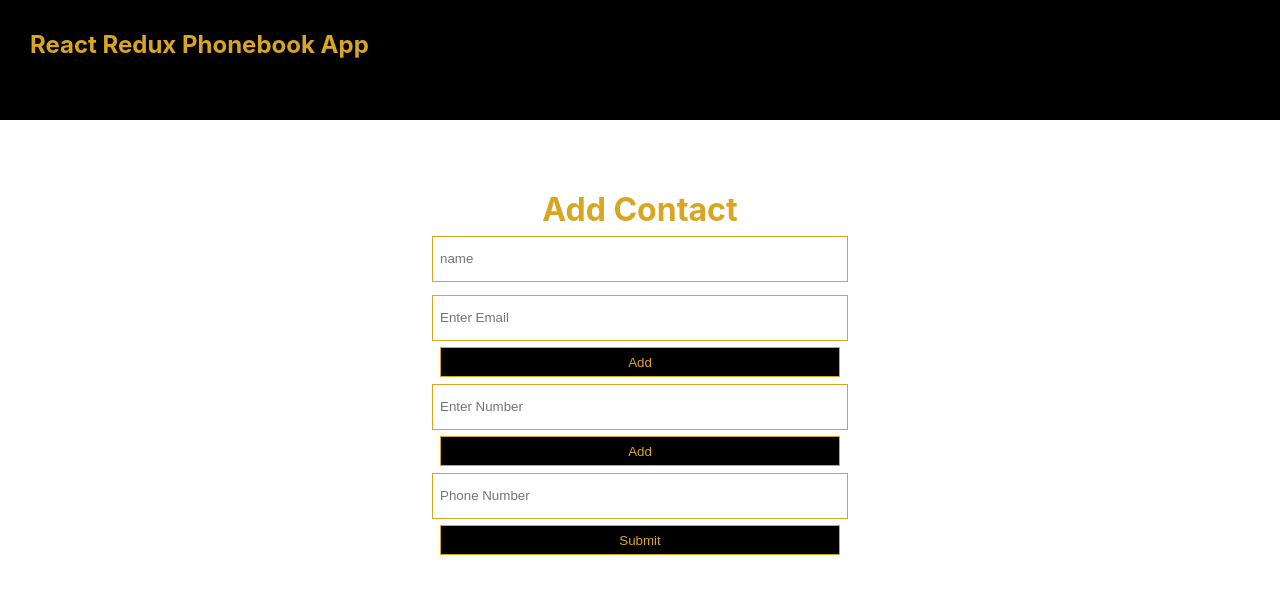
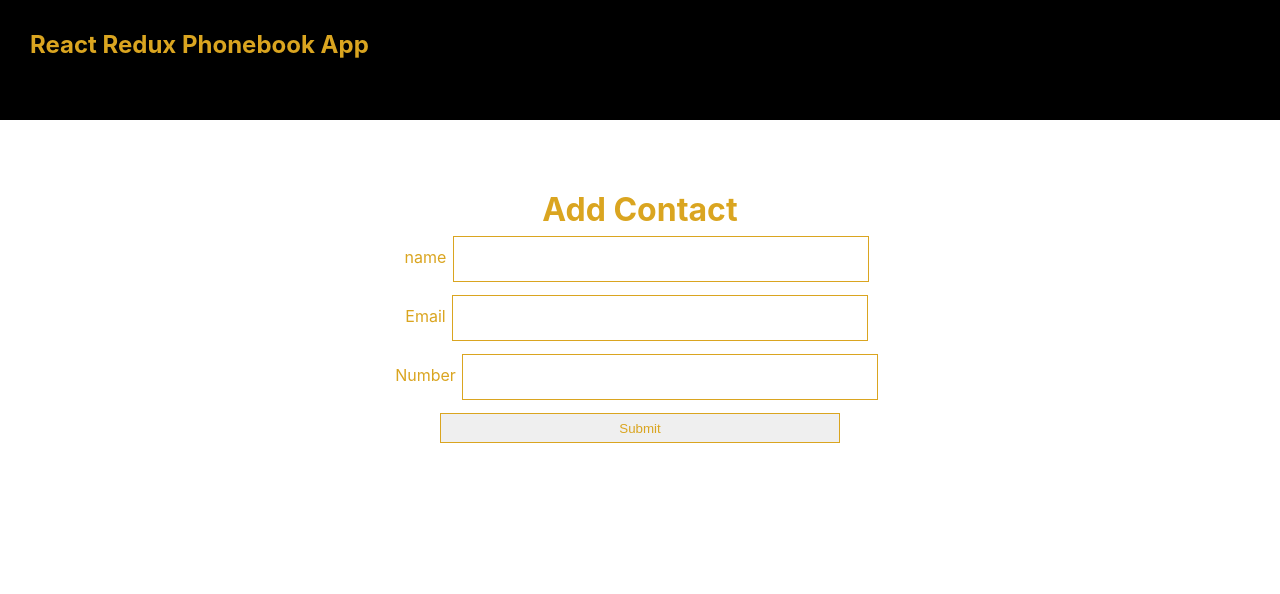
Before and after one commit to MariamMartirosyann/Phone-Book, a React (Create React App) app: page /addContact in a window 1280 px wide. Shown: the top 594 px of the page. Built offline with nearby package versions, Linux system fonts and the light colour scheme.

Commit message:
EditContactDone
EditContactDone

```diff
--- a/src/app/Components/Addcontact.jsx
+++ b/src/app/Components/Addcontact.jsx
@@ -1,134 +1,120 @@
-import React, { useState } from "react";
-import { useDispatch } from "react-redux";
-import { useSelector } from "react-redux";
+
+import React from "react";
+import { useForm, Controller } from "react-hook-form";
+import { addContact } from "../redux/ContactSlice";
+import { useDispatch, useSelector } from "react-redux";
 import { useNavigate } from "react-router-dom";
-import { addContact } from "../redux/ContactSlice";
+
 import Navbar from "./Navbar";
 
-const Addcontact = (props) => {
-  const contact = useSelector((state) => state.contact.list);
-  const [inputList, setInputList] = useState([{ input: "" }]);
-  const [name, setName] = useState("");
-  const [email, setEmail] = useState("");
-  const [number, setNumber] = useState("");
 
+const AddContact = () => {
+  const contacts = useSelector((state) => state.contact.list);
   const dispatch = useDispatch();
   const navigate = useNavigate();
+  const {
+    register,
+    formState: { errors },
+    handleSubmit,
+    control,
+  } = useForm({
+    mode:"all",
+    defaultValues: {
+      name: "",
+      email: "",
+      number: "",
+    },
+  });
+  console.log(errors);
 
+  const onSubmit = (formData) => {
+    const newFormData = {
+      name: formData.name,
+      email:[{ id: Date.now(), inputEmail: formData.email }],
+      number:[{ id: Date.now(), inputNumber: formData.number  }]
+    }
+    dispatch(addContact(newFormData));
+    navigate("/");
 
-  const handleSubmit = (event) => {
-    event.preventDefault();
-    if (!name.trim() || !email.trim() || !number.trim) {
-      return;
-    }
-    dispatch(
-      addContact({
-        name: name,
-        number: number,
-        email: email,
-      }),
-      navigate("/")
-    );
-  };
-
-  const handleInputChange = (e, index) => {
-    const { name, value } = e.target;
-    const list = [...inputList];
-    list[index][name] = value;
-    setInputList(list);
-  };
-
-  const handleRemoveClick = (index) => {
-    const list = [...inputList];
-    list.splice(index, 1);
-    setInputList(list);
-  };
-
-  const handleInputAdd = () => {
-    setInputList([...inputList, { input: "" }]);
   };
   return (
+
     <div>
       <Navbar />
-
       <div className="form">
         <h1>Add Contact</h1>
 
-        <form onSubmit={handleSubmit}>
-          <input
-            {...props}
-            value={name}
-            onChange={(e) => setName(e.target.value)}
-            type="text"
-            placeholder="name"
+        <form onSubmit={handleSubmit(onSubmit)}>
+          <label htmlFor="name">name</label>
+          <Controller
+            control={control}
+            name="name"
+            rules={{
+              required:{
+                value:true,
+                message:"required",
+
+              },
+              minLength:{
+                value:5,
+                message:"Input more then 5 letters"
+              }
+
+            }}
+            render={({ field }) => <input {...field}/>}
           />
+
+        {errors?.name?.message &&  <p>{errors.name.message}</p>}
+
           <br />
-          {inputList.map((x, i) => {
-            return (
-              <div key={i} className="box">
-                <input
-                  name="email"
-                  placeholder="Enter Email"
-                  value={x.email}
-                  onChange={e => handleInputChange(e, i)}
-                />
+          <label htmlFor="email">Email</label>
+          <Controller
+            control={control}
+            name="email"
+            rules={{
+              required:{
+                value:true,
+                message:"required"
+              },
+              maxLength:{
+                value:20,
+                message:"Input less then 20 letters"
+              },
 
-                <div className="btn-box">
-                  {inputList.length !== 1 && <button
+            }}
+            render={({ field }) => <input {...field}/>}
+          />
+          {errors?.email?.message &&  <p>{errors.email.message}</p>}
 
-                    onClick={() => handleRemoveClick(i)}>Remove</button>}
-                  {inputList.length - 1 === i && <button onClick={handleInputAdd}>Add</button>}
-                </div>
-              </div>
-            );
-          })}
-          {inputList.map((x, i) => {
-            return (
-              <div className="box">
-                <input
-                  name="number"
-                  placeholder="Enter Number"
-                  value={x.number}
-                  onChange={e => handleInputChange(e, i)}
-                />
 
-                <div className="btn-box">
-                  {inputList.length !== 1 && <button
+          <br />
+          <label htmlFor="number">Number</label>
+          <Controller
+            control={control}
 
-                    onClick={() => handleRemoveClick(i)}>Remove</button>}
-                  {inputList.length - 1 === i && <button onClick={handleInputAdd}>Add</button>}
-                </div>
-              </div>
-            );
-          })}
+            name="number"
+            rules={{
+              required:{
+                value:true,
+                message:"required"
+              },
+              pattern:{
+                value:/[1-9][0-9]*|0/g,
+                message:"Enter only number"
 
-          <input
-            {...props}
-            value={number}
-            onChange={(e) => setNumber(e.target.value)}
-            type="phoneNumber"
-            placeholder="Phone Number"
+              }
+            }}
+            render={({ field }) => <input {...field}/>}
           />
+          {errors?.number?.message &&  <p>{errors.number.message}</p>}
           <br />
-          <button type="Submit"> Submit</button>
+          <input type="submit" />
+
+
         </form>
       </div>
     </div>
   );
 };
 
-export default Addcontact;
-
-
-/* <input
-            {...props}
-            value={inputList}
-            onChange={(e) => setEmail(e.target.value)}
-            type="email"
-            placeholder="email"
-          />
-          <br />
-          <button type="Submit" onClick={handleInputAdd}>Add Email</button>
-          <button className="smallBtn"  onClick={handleRemoveClick}>Delete Email</button> <br />
-
-          <br />*/
+export default AddContact
--- a/src/app/Components/EditContact.jsx
+++ b/src/app/Components/EditContact.jsx
@@ -10,15 +10,16 @@ const EditContact = () => {
   const { id } = useParams();
 
   const contacts = useSelector((state) => state.contact.list);
+  const selectedContact = contacts.find(item => item.id == id)
 
   const dispatch = useDispatch();
   const navigate = useNavigate();
   const {
-    register,
     formState: { errors },
     handleSubmit,
     control,
     reset,
+    setValue
   } = useForm({
     mode: "all",
     defaultValues: {
@@ -33,16 +34,25 @@ const EditContact = () => {
 
   const onSubmit = (formData) => {
     const newFormData = {
+      id:id,
       name: formData.name,
-      email: [{ id: Date.now(), inputEmail: formData.email }],
-      number: [{ id: Date.now(), inputNumber: formData.number }],
+      email: [{ id:selectedContact.email[0].id,inputEmail: formData.email }],
+      number: [{ id:selectedContact.number[0].id, inputNumber: formData.number }],
     };
+    console.log(newFormData);
     dispatch(updateContact(newFormData));
     navigate("/");
   };
   useEffect(() => {
-    reset: ({currentContact});
-  }, [currentContact]);
+    if(selectedContact){
+      reset({
+        name:selectedContact.name,
+        email:selectedContact.email[0].inputEmail,
+        number:selectedContact.number[0].inputNumber
+      });
+    }
+
+  }, []);
 
   return (
     <div>
@@ -67,7 +77,10 @@ const EditContact = () => {
             render={({ field }) => <input {...field} />}
           />
 
-          {errors?.name?.message && <p>{errors.name.message}</p>}
+          {errors?.name?.message && <p>{errors.name.message}</p>}  <br />
+          <button type="button" onClick={()=>{
+            setValue("name","currentContact.name")
+          }}>Set Value</button>
 
           <br />
           <label htmlFor="email">Email</label>
@@ -98,6 +111,7 @@ const EditContact = () => {
                 value: true,
                 message: "required",
               },
+
               pattern: {
                 value: /[1-9][0-9]*|0/g,
                 message: "Enter only number",
@@ -107,7 +121,7 @@ const EditContact = () => {
           />
           {errors?.number?.message && <p>{errors.number.message}</p>}
           <br />
-          <input type="submit" />
+          <input type="submit" /><br/>
 
           <button>
             <Link className="textDecorationNone" to="/">
--- a/src/app/Components/Table.jsx
+++ b/src/app/Components/Table.jsx
@@ -32,7 +32,7 @@ const Table = () => {
               console.log(i.id);
                return (
                 <tr key={i.id}>
-                <td>{i.id + 1}</td>
+                <td>{i.id}</td>
                 <td>{i.name} </td>
                 <td>{i.email.map((item)=>( <p  key={i.id}>{item.inputEmail}</p>))}</td>
 
--- a/src/app/redux/ContactSlice.js
+++ b/src/app/redux/ContactSlice.js
@@ -5,13 +5,13 @@ const contactSlice = createSlice({
   initialState: {
     list: [
       {
-        id: 0,
+        id: 1,
         name:"John Doe",
         email:[{id:1,inputEmail:"k@mail.ru"}],
-        number: [{inputNumber:2222222222}],
+        number: [{id:1,inputNumber:2222222222}],
       },
       {
-        id: 1,
+        id: 2,
         name: "Johna Smitgh",
         email:[{id:2,inputEmail:"Johna@mail.ru"}],
         number:[{inputNumber:1111111111}],
```
